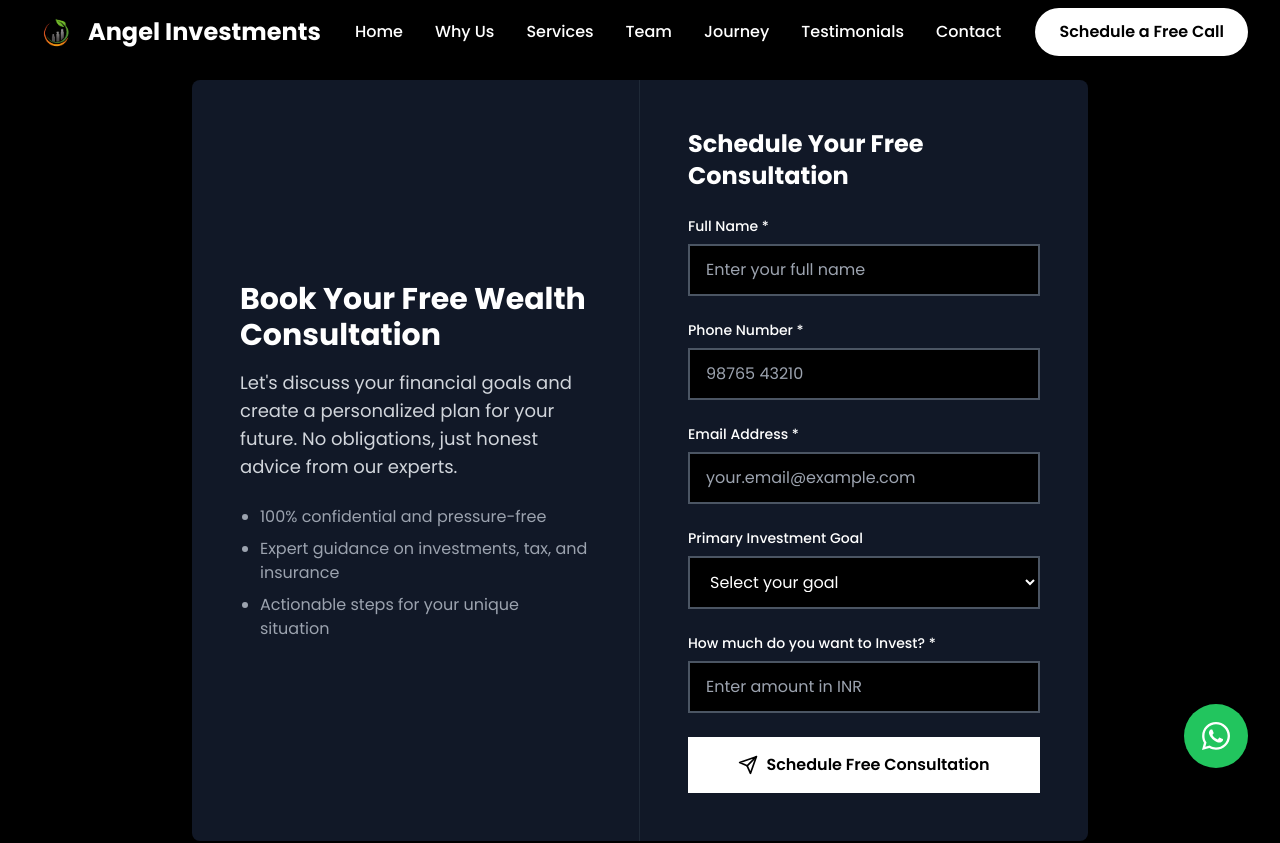
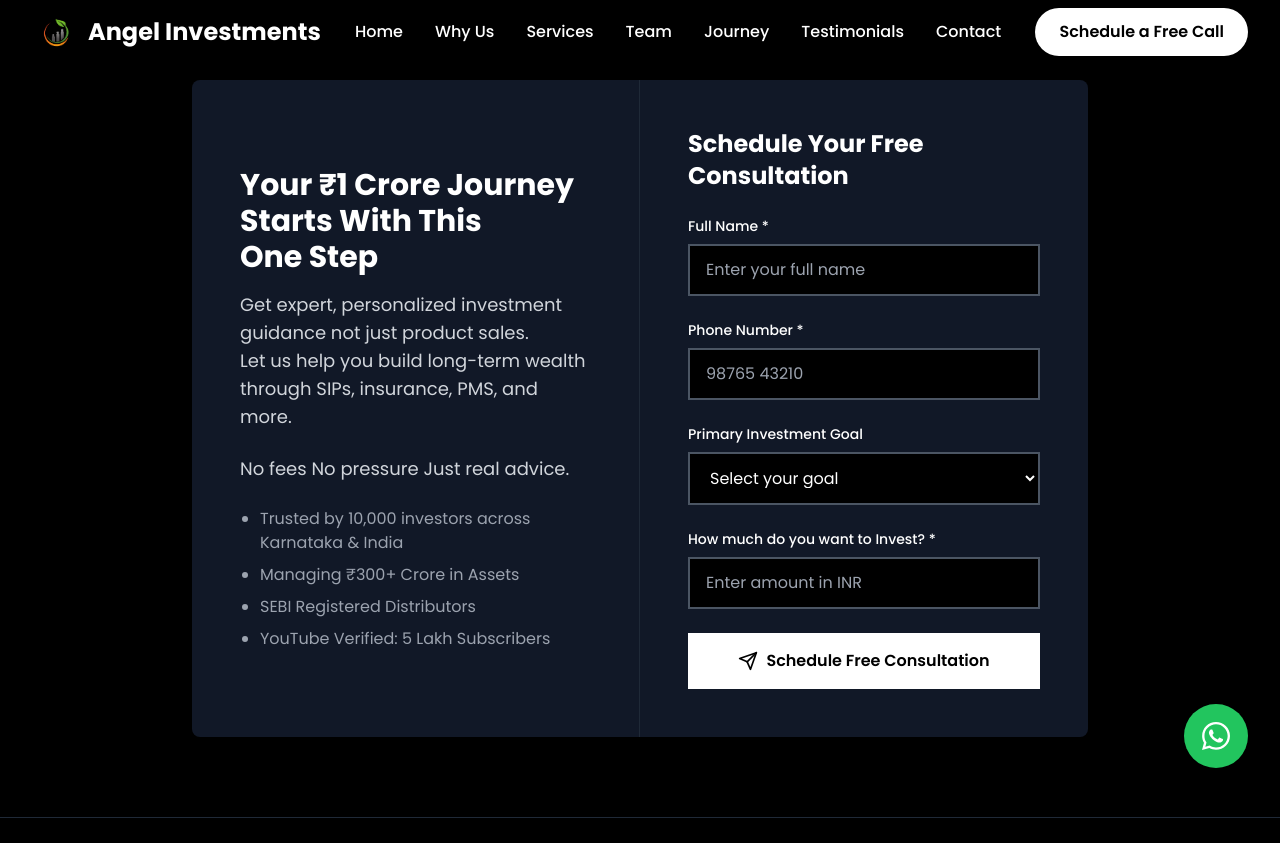
Before and after one commit to Abhishekrgadad/WealthwiseReact, a React (Vite) app in the folder Wealth/: page /schedule in a window 1280 px wide. Shown: the top 843 px of the page. Built offline with nearby package versions, Linux system fonts and the light colour scheme.

Commit message:
[FIX] Updated Schedule page

```diff
--- a/Wealth/src/components/ScheduleForm.tsx
+++ b/Wealth/src/components/ScheduleForm.tsx
@@ -1,7 +1,7 @@
-import React, { useState } from 'react';
-import { motion, AnimatePresence } from 'framer-motion';
-import { Send } from 'lucide-react';
-import { FaWhatsapp } from 'react-icons/fa';
+import React, { useState } from "react";
+import { motion, AnimatePresence } from "framer-motion";
+import { Send } from "lucide-react";
+import { FaWhatsapp } from "react-icons/fa";
 
 export const WhatsappFloating = () => (
   <a
@@ -10,7 +10,7 @@ export const WhatsappFloating = () => (
     rel="noopener noreferrer"
     className="fixed z-50 bottom-6 right-6 md:bottom-8 md:right-8 bg-green-500 hover:bg-green-600 text-white rounded-full shadow-lg p-4 flex items-center justify-center transition-colors duration-200"
     aria-label="Chat on WhatsApp"
-    style={{ boxShadow: '0 4px 16px rgba(0,0,0,0.25)' }}
+    style={{ boxShadow: "0 4px 16px rgba(0,0,0,0.25)" }}
   >
     <FaWhatsapp size={32} />
   </a>
@@ -18,52 +18,56 @@ export const WhatsappFloating = () => (
 
 const ScheduleForm = () => {
   const [formData, setFormData] = useState({
-    name: '',
-    phone: '',
-    email: '',
-    investmentGoal: ''
-    , invest: ''
+    name: "",
+    phone: "",
+    // email: '',
+    investmentGoal: "",
+    invest: "",
   });
   const [isSubmitted, setIsSubmitted] = useState(false);
   const [errors, setErrors] = useState({
-    name: '',
-    phone: '',
-    email: '',
-    investmentGoal: '',
-    invest: ''
+    name: "",
+    phone: "",
+    // email: '',
+    investmentGoal: "",
+    invest: "",
   });
 
   const validate = () => {
     let valid = true;
-    const newErrors = { name: '', phone: '', email: '', investmentGoal: '', invest: '' };
+    const newErrors = { name: "", phone: "", investmentGoal: "", invest: "" };
 
     if (!formData.name.trim()) {
-      newErrors.name = 'Full Name is required.';
+      newErrors.name = "Full Name is required.";
       valid = false;
     }
     if (!formData.phone.trim()) {
-      newErrors.phone = 'Phone Number is required.';
+      newErrors.phone = "Phone Number is required.";
       valid = false;
     } else if (!/^[0-9]{10,15}$/.test(formData.phone.trim())) {
-      newErrors.phone = 'Enter a valid phone number (numbers only, 10-15 digits).';
+      newErrors.phone =
+        "Enter a valid phone number (numbers only, 10-15 digits).";
       valid = false;
     }
-    if (!formData.email.trim()) {
-      newErrors.email = 'Email Address is required.';
-      valid = false;
-    } else if (!/^\S+@\S+\.\S+$/.test(formData.email.trim())) {
-      newErrors.email = 'Enter a valid email address.';
-      valid = false;
-    }
+    // if (!formData.email.trim()) {
+    //   newErrors.email = 'Email Address is required.';
+    //   valid = false;
+    // } else if (!/^\S+@\S+\.\S+$/.test(formData.email.trim())) {
+    //   newErrors.email = 'Enter a valid email address.';
+    //   valid = false;
+    // }
     if (!formData.investmentGoal) {
-      newErrors.investmentGoal = 'Please select your investment goal.';
+      newErrors.investmentGoal = "Please select your investment goal.";
       valid = false;
     }
     if (!formData.invest.trim()) {
-      newErrors.invest = 'Investment amount is required.';
+      newErrors.invest = "Investment amount is required.";
       valid = false;
-    } else if (isNaN(Number(formData.invest)) || Number(formData.invest) < 1000) {
-      newErrors.invest = 'Enter an investment amount of at least 1000 INR.';
+    } else if (
+      isNaN(Number(formData.invest)) ||
+      Number(formData.invest) < 1000
+    ) {
+      newErrors.invest = "Enter an investment amount of at least 1000 INR.";
       valid = false;
     }
     setErrors(newErrors);
@@ -75,14 +79,16 @@ const ScheduleForm = () => {
     if (!validate()) return;
     setIsSubmitted(true);
     setTimeout(() => setIsSubmitted(false), 3000);
-    setFormData({ name: '', phone: '', email: '', investmentGoal: '', invest: '' });
-    setErrors({ name: '', phone: '', email: '', investmentGoal: '', invest: '' });
+    setFormData({ name: "", phone: "", investmentGoal: "", invest: "" });
+    setErrors({ name: "", phone: "", investmentGoal: "", invest: "" });
   };
 
-  const handleChange = (e: React.ChangeEvent<HTMLInputElement | HTMLSelectElement>) => {
+  const handleChange = (
+    e: React.ChangeEvent<HTMLInputElement | HTMLSelectElement>
+  ) => {
     setFormData({
       ...formData,
-      [e.target.name]: e.target.value
+      [e.target.name]: e.target.value,
     });
   };
 
@@ -91,20 +97,36 @@ const ScheduleForm = () => {
       <div className="max-w-4xl w-full mx-auto bg-gray-900 rounded-lg shadow-lg grid grid-cols-1 md:grid-cols-2">
         {/* Left Side: Info Text */}
         <div className="flex flex-col justify-center p-8 md:p-12 border-b md:border-b-0 md:border-r border-gray-800">
-          <h2 className="text-3xl font-bold text-white mb-4">Book Your Free Wealth Consultation</h2>
-          <p className="text-lg text-gray-300 mb-6">Let's discuss your financial goals and create a personalized plan for your future. No obligations, just honest advice from our experts.</p>
+          <h2 className="text-3xl font-bold text-white mb-4">
+            Your ₹1 Crore Journey Starts With This <br></br>One Step
+          </h2>
+          <p className="text-lg text-gray-300 mb-6">
+            Get expert, personalized investment guidance not just product sales.{" "}
+            <br></br>
+            Let us help you build long-term wealth through SIPs, insurance, PMS,
+            and more.{" "}
+          </p>
+          <p className="text-lg text-gray-300 mb-6">
+            No fees No pressure Just real advice.
+          </p>
           <ul className="list-disc pl-5 text-gray-400 space-y-2 text-base">
-            <li>100% confidential and pressure-free</li>
-            <li>Expert guidance on investments, tax, and insurance</li>
-            <li>Actionable steps for your unique situation</li>
+            <li>Trusted by 10,000 investors across Karnataka & India</li>
+            <li>Managing ₹300+ Crore in Assets</li>
+            <li>SEBI Registered Distributors</li>
+            <li>YouTube Verified: 5 Lakh Subscribers</li>
           </ul>
         </div>
         {/* Right Side: The Form */}
         <div className="p-8 md:p-12">
-          <h3 className="text-2xl font-bold text-white mb-6 text-center md:text-left">Schedule Your Free Consultation</h3>
+          <h3 className="text-2xl font-bold text-white mb-6 text-center md:text-left">
+            Schedule Your Free Consultation
+          </h3>
           <form onSubmit={handleSubmit} className="space-y-6">
             <div>
-              <label htmlFor="name" className="block text-sm font-medium text-white mb-2">
+              <label
+                htmlFor="name"
+                className="block text-sm font-medium text-white mb-2"
+              >
                 Full Name *
               </label>
               <input
@@ -117,10 +139,15 @@ const ScheduleForm = () => {
                 className="w-full px-4 py-3 border-2 border-gray-600 bg-black text-white focus:border-white focus:outline-none transition-colors duration-300"
                 placeholder="Enter your full name"
               />
-              {errors.name && <p className="text-red-500 text-sm mt-1">{errors.name}</p>}
+              {errors.name && (
+                <p className="text-red-500 text-sm mt-1">{errors.name}</p>
+              )}
             </div>
             <div>
-              <label htmlFor="phone" className="block text-sm font-medium text-white mb-2">
+              <label
+                htmlFor="phone"
+                className="block text-sm font-medium text-white mb-2"
+              >
                 Phone Number *
               </label>
               <input
@@ -135,9 +162,11 @@ const ScheduleForm = () => {
                 className="w-full px-4 py-3 border-2 border-gray-600 bg-black text-white focus:border-white focus:outline-none transition-colors duration-300"
                 placeholder="98765 43210"
               />
-              {errors.phone && <p className="text-red-500 text-sm mt-1">{errors.phone}</p>}
+              {errors.phone && (
+                <p className="text-red-500 text-sm mt-1">{errors.phone}</p>
+              )}
             </div>
-            <div>
+            {/* <div>
               <label htmlFor="email" className="block text-sm font-medium text-white mb-2">
                 Email Address *
               </label>
@@ -152,9 +181,12 @@ const ScheduleForm = () => {
                 placeholder="your.email@example.com"
               />
               {errors.email && <p className="text-red-500 text-sm mt-1">{errors.email}</p>}
-            </div>
+            </div> */}
             <div>
-              <label htmlFor="investmentGoal" className="block text-sm font-medium text-white mb-2">
+              <label
+                htmlFor="investmentGoal"
+                className="block text-sm font-medium text-white mb-2"
+              >
                 Primary Investment Goal
               </label>
               <select
@@ -173,10 +205,17 @@ const ScheduleForm = () => {
                 <option value="tax-saving">Tax Saving</option>
                 <option value="other">Other</option>
               </select>
-              {errors.investmentGoal && <p className="text-red-500 text-sm mt-1">{errors.investmentGoal}</p>}
+              {errors.investmentGoal && (
+                <p className="text-red-500 text-sm mt-1">
+                  {errors.investmentGoal}
+                </p>
+              )}
             </div>
             <div>
-              <label htmlFor="invest" className="block text-sm font-medium text-white mb-2">
+              <label
+                htmlFor="invest"
+                className="block text-sm font-medium text-white mb-2"
+              >
                 How much do you want to Invest? *
               </label>
               <input
@@ -190,7 +229,9 @@ const ScheduleForm = () => {
                 className="w-full px-4 py-3 border-2 border-gray-600 bg-black text-white focus:border-white focus:outline-none transition-colors duration-300"
                 placeholder="Enter amount in INR"
               />
-              {errors.invest && <p className="text-red-500 text-sm mt-1">{errors.invest}</p>}
+              {errors.invest && (
+                <p className="text-red-500 text-sm mt-1">{errors.invest}</p>
+              )}
             </div>
             <motion.button
               type="submit"
@@ -210,7 +251,8 @@ const ScheduleForm = () => {
                 exit={{ opacity: 0, y: -20 }}
                 className="mt-6 p-4 bg-white text-black text-center rounded"
               >
-                Thank you! We'll contact you within 24 hours to schedule your consultation.
+                Thank you! We'll contact you within 24 hours to schedule your
+                consultation.
               </motion.div>
             )}
           </AnimatePresence>
```
Also changed, not shown: Wealth/src/assets/Image.png, Wealth/src/assets/image.png (added).
